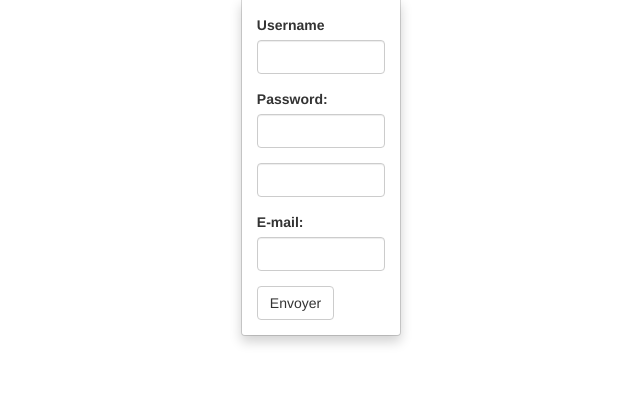
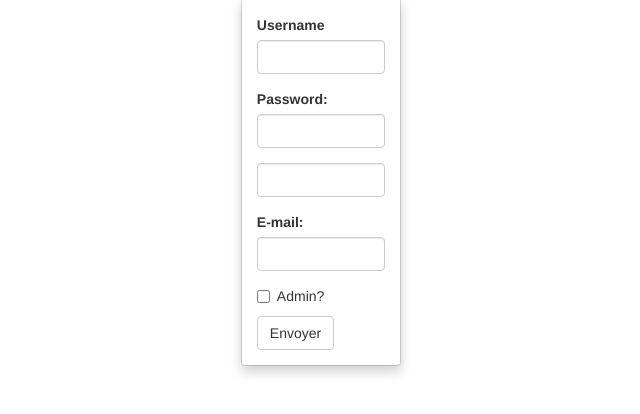
Before and after one commit to Abde-/HorecaFINDER, a PHP site: page / in a window 1280 px wide, after a click on "Sign up". Shown: the part 51-465 px from the top of the page, without its empty margins (279-919 px from the left). Run offline with PHP 8.4, Linux system fonts and the light colour scheme.

Commit message:
little update: checkbox to see if admin in sign up
TODO: change menu if admin log in

```diff
--- a/include/login.php
+++ b/include/login.php
@@ -38,7 +38,6 @@
 		// verifier que ça existe déjà
 		$requete = "SELECT * FROM Utilisateur U
 					WHERE U.Email = \"" . $_POST['pwd1sign'] ."\" OR U.UID = \"". $_POST['usersign'] . "\";";
-		echo $requete;
 		$output = $database->query($requete);
 
 		if($output->num_rows == 0){
@@ -47,6 +46,10 @@
 			$requete = "INSERT INTO `Utilisateur`
 						VALUES " . $values;
 			$output = $database->query($requete);
+			if (isset($_POST['admin'])){
+				$output = $database->query("INSERT INTO `Administrateur`
+											VALUES (\"". $_POST['usersign'] ."\");");
+			}
 		}
 	}
 
--- a/include/menuGuest.php
+++ b/include/menuGuest.php
@@ -40,6 +40,10 @@
 				<label for="username">E-mail:</label>
 				<input type="email" name="emailsign" class="form-control" id="emailsign">
 			</div>
+			<div class="checkbox">
+				<label><input type="checkbox" value="" name="admin">Admin?</label>
+			</div>
+
 			<button type="submit" class="btn btn-default">Envoyer</button>
 		</form>
 	</div>
```
